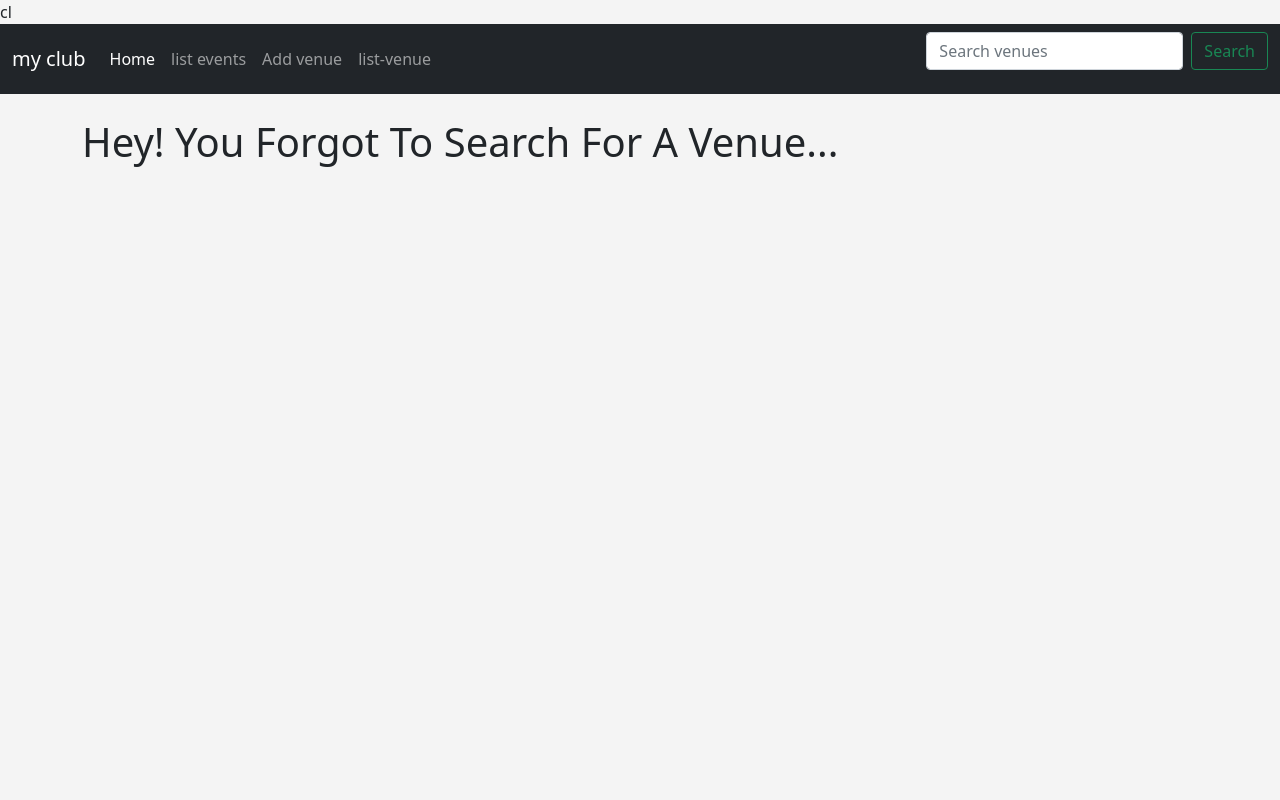
After one commit to yashpawar69/myclub, a Django app: page /events/search_venues in a window 1280 px wide. The commit adds this page. Run offline with Django 4.2, Linux system fonts and the light colour scheme.

Commit message:
added search venues

```diff
--- a/myclub_web/events/templates/events/base.html
+++ b/myclub_web/events/templates/events/base.html
@@ -2,43 +2,45 @@
 <html lang="en">
   <head>
     <!-- Required meta tags -->
-    <meta charset="utf-8" />
-    <meta name="viewport" content="width=device-width, initial-scale=1" />
+    <meta charset="utf-8">
+    <meta name="viewport" content="width=device-width, initial-scale=1">
 
     <!-- Bootstrap CSS -->
-    <link
-      href="https://cdn.jsdelivr.net/npm/bootstrap@5.0.2/dist/css/bootstrap.min.css"
-      rel="stylesheet"
-      integrity="sha384-EVSTQN3/azprG1Anm3QDgpJLIm9Nao0Yz1ztcQTwFspd3yD65VohhpuuCOmLASjC"
-      crossorigin="anonymous"
-    />
+    <link href="https://cdn.jsdelivr.net/npm/bootstrap@5.0.0-beta1/dist/css/bootstrap.min.css" rel="stylesheet" integrity="sha384-giJF6kkoqNQ00vy+HMDP7azOuL0xtbfIcaT9wjKHr8RbDVddVHyTfAAsrekwKmP1" crossorigin="anonymous">
 
-    <title>base</title>
+    <title>Hello, world!</title>
+    <style>
+      body {background: #f4f4f4;}
+    </style>
   </head>
   <body>
+  	{% include 'events/navbar.html' %}
+    <br/>
+    <div class="container">
+      {% if messages %}
+        {% for message in messages %}
+
+          <div class="alert alert-warning alert-dismissible fade show" role="alert">
+            {{ message }}
+            <button type="button" class="btn-close" data-bs-dismiss="alert" aria-label="Close"></button>
+          </div>
+
+        {% endfor %}
+      {% endif %}
+
+      {% block content %}
+      {% endblock %}
+    </div>
 
     <!-- Optional JavaScript; choose one of the two! -->
 
     <!-- Option 1: Bootstrap Bundle with Popper -->
-    <script
-      src="https://cdn.jsdelivr.net/npm/bootstrap@5.0.2/dist/js/bootstrap.bundle.min.js"
-      integrity="sha384-MrcW6ZMFYlzcLA8Nl+NtUVF0sA7MsXsP1UyJoMp4YLEuNSfAP+JcXn/tWtIaxVXM"
-      crossorigin="anonymous"
-    ></script>
+    <script src="https://cdn.jsdelivr.net/npm/bootstrap@5.0.0-beta1/dist/js/bootstrap.bundle.min.js" integrity="sha384-ygbV9kiqUc6oa4msXn9868pTtWMgiQaeYH7/t7LECLbyPA2x65Kgf80OJFdroafW" crossorigin="anonymous"></script>
 
     <!-- Option 2: Separate Popper and Bootstrap JS -->
     <!--
-    <script src="https://cdn.jsdelivr.net/npm/@popperjs/core@2.9.2/dist/umd/popper.min.js" integrity="sha384-IQsoLXl5PILFhosVNubq5LC7Qb9DXgDA9i+tQ8Zj3iwWAwPtgFTxbJ8NT4GN1R8p" crossorigin="anonymous"></script> -->
-    <script src="https://cdn.jsdelivr.net/npm/bootstrap@5.0.2/dist/js/bootstrap.min.js" integrity="sha384-cVKIPhGWiC2Al4u+LWgxfKTRIcfu0JTxR+EQDz/bgldoEyl4H0zUF0QKbrJ0EcQF" crossorigin="anonymous"></script>
-
+    <script src="https://cdn.jsdelivr.net/npm/@popperjs/core@2.5.4/dist/umd/popper.min.js" integrity="sha384-q2kxQ16AaE6UbzuKqyBE9/u/KzioAlnx2maXQHiDX9d4/zp8Ok3f+M7DPm+Ib6IU" crossorigin="anonymous"></script>
+    <script src="https://cdn.jsdelivr.net/npm/bootstrap@5.0.0-beta1/dist/js/bootstrap.min.js" integrity="sha384-pQQkAEnwaBkjpqZ8RU1fF1AKtTcHJwFl3pblpTlHXybJjHpMYo79HY3hIi4NKxyj" crossorigin="anonymous"></script>
+    -->
   </body>
 </html>
-{% include 'events/navbar.html' %} <div class="container">
-  {% block content %}
-  {% endblock content %}
-</div>
-<br />
-<br />
-<br />
-<br />
-<br />
--- a/myclub_web/events/templates/events/navbar.html
+++ b/myclub_web/events/templates/events/navbar.html
@@ -1,4 +1,4 @@
-<nav class="navbar navbar-expand-lg bg-body-dark">
+<nav class="navbar navbar-expand-lg navbar-dark bg-dark">
     <div class="container-fluid">
       <a class="navbar-brand" href="#">my club</a>
       <button class="navbar-toggler" type="button" data-bs-toggle="collapse" data-bs-target="#navbarSupportedContent" aria-controls="navbarSupportedContent" aria-expanded="false" aria-label="Toggle navigation">
@@ -40,10 +40,11 @@
           </li> -->
 
         </ul>
-        <!-- <form class="d-flex" role="search">
-          <input class="form-control me-2" type="search" placeholder="Search" aria-label="Search"/>
+        <form class="d-flex" method=POST action="{% url 'search-venues' %}">
+          {% csrf_token %}
+          <input class="form-control me-2" type="search" placeholder="Search venues" name="searched" aria-label="Search"/>
           <button class="btn btn-outline-success" type="submit">Search</button>
-        </form> -->
+        </form>
       </div>
     </div>
   </nav>
--- /dev/null
+++ b/myclub_web/events/templates/events/search_venues.html
@@ -0,0 +1,67 @@
+cl
+{% extends 'events/base.html' %}
+
+{% block content %}
+
+	{% if searched %}
+		<h1>You Searched For {{ searched }}</h1>
+		<br/>
+
+
+
+		{% for venue in venues %}
+
+			<div class="card">
+  <div class="card-header">
+    Venue
+  </div>
+  <div class="card-body">
+    <h5 class="card-title">{{ venue }}</h5>
+    <p class="card-text">
+    	<ul>
+    {% if venue.address %}
+		<li>{{ venue.address }}</li>
+	{% endif %}
+
+	{% if venue.zip_code %}
+		<li>{{ venue.zip_code }}</li>
+	{% endif %}
+
+	{% if venue.phone %}
+		<li>{{ venue.phone }}</li>
+	{% endif %}
+
+	{% if venue.email_address %}
+		<li>{{ venue.email_address }}</li>
+	{% endif %}
+
+	{% if venue.web %}
+		<li><a href="{{ venue.web }}">{{ venue.web }}</a></li>
+	{% endif %}
+
+	{% if venue.owner %}
+		<li>Owner ID: {{ venue.owner }} </li>
+	{% endif %}
+
+
+	</ul>
+
+
+
+    </p>
+  </div>
+</div>
+	<br/>
+
+
+		{% endfor %}
+
+	{% else %}
+		<h1>Hey! You Forgot To Search For A Venue...</h1>
+	{% endif %}
+
+
+
+
+
+{% endblock %}
--- a/myclub_web/events/urls.py
+++ b/myclub_web/events/urls.py
@@ -9,11 +9,12 @@ urlpatterns = [
     #path = urls
     path('', views.home, name='home'),
     path('<int:year>/<str:month>/', views.home,
-         name='home',
-         ),
+         name='home', ),
     path('events/', views.all_events, name='list_events'),
     path('add_venue', views.add_venue, name='add_venue'),
     path('list_venue', views.list_venue, name='list-venue'),
     path('venue_show/<venue_id>', views.show_venue, name='show_venue'),
+    path('search_venues', views.search_venues, name='search-venues'),
+
 
 ]
--- a/myclub_web/events/views.py
+++ b/myclub_web/events/views.py
@@ -8,6 +8,21 @@ from .forms import VenueForm
 from django.http import HttpResponseRedirect
 
 # Create your views here.
+
+def search_venues(request):
+	if request.method == "POST":
+		searched = request.POST['searched']
+		venues = Venue.objects.filter(name__contains=searched)
+
+		return render(request,
+		'events/search_venues.html',
+		{'searched':searched,
+		'venues':venues})
+	else:
+		return render(request,
+		'events/search_venues.html',
+		{})
+
 def show_venue(request, venue_id):
 	venue = Venue.objects.get(pk=venue_id)
 	# venue_owner = User.objects.get(pk=venue.owner)
```
Also changed, not shown: myclub_web/events/templates/events/show_venue.html (+46 -10 lines).
